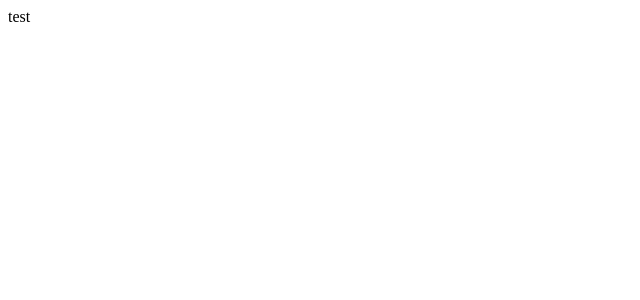
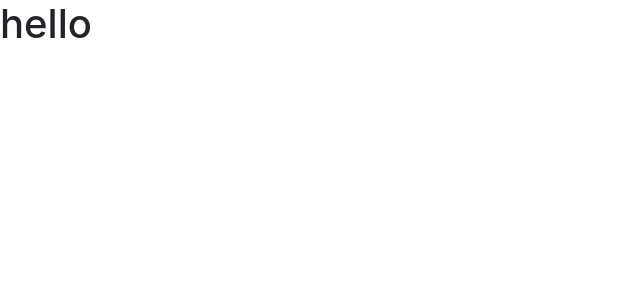
Before and after one commit to hkennedyvi/portfolio-react, a React (Create React App) app: page / in a window 1280 px wide. Shown: the top 300 px of the page, without its empty margins (0-640 px from the left). Built offline with nearby package versions, Linux system fonts and the light colour scheme.

Commit message:
google fonts and bootstrap imported

```diff
--- a/public/index.html
+++ b/public/index.html
@@ -1,20 +1,18 @@
 <!DOCTYPE html>
 <html lang="en">
+
 <head>
   <meta charset="utf-8" />
   <link rel="icon" href="%PUBLIC_URL%/favicon.ico" />
   <meta name="viewport" content="width=device-width, initial-scale=1" />
   <meta name="theme-color" content="#000000" />
-    <meta
-      name="description"
-      content="Web site created using create-react-app"
-    />
+  <meta name="description" content="Web site created using create-react-app" />
   <link rel="apple-touch-icon" href="%PUBLIC_URL%/logo192.png" />
-    <!--
-      manifest.json provides metadata used when your web app is installed on a
-      user's mobile device or desktop. See https://developers.google.com/web/fundamentals/web-app-manifest/
-    -->
-    <link rel="manifest" href="%PUBLIC_URL%/manifest.json" />
+  <link rel="stylesheet" href="https://stackpath.bootstrapcdn.com/bootstrap/4.4.1/css/bootstrap.min.css"
+    integrity="sha384-Vkoo8x4CGsO3+Hhxv8T/Q5PaXtkKtu6ug5TOeNV6gBiFeWPGFN9MuhOf23Q9Ifjh" crossorigin="anonymous">
+  <link rel="stylesheet" href="https://use.fontawesome.com/releases/v5.8.1/css/all.css"
+    integrity="sha384-50oBUHEmvpQ+1lW4y57PTFmhCaXp0ML5d60M1M7uH2+nqUivzIebhndOJK28anvf" crossorigin="anonymous" />
+  <link href="https://fonts.googleapis.com/css?family=Oswald|Roboto+Mono&display=swap" rel="stylesheet">
   <!--
       Notice the use of %PUBLIC_URL% in the tags above.
       It will be replaced with the URL of the `public` folder during the build.
@@ -26,6 +24,7 @@
     -->
   <title>React App</title>
 </head>
+
 <body>
   <noscript>You need to enable JavaScript to run this app.</noscript>
   <div id="root"></div>
@@ -40,4 +39,5 @@
       To create a production bundle, use `npm run build` or `yarn build`.
     -->
 </body>
+
 </html>
--- a/src/App.js
+++ b/src/App.js
@@ -1,12 +1,12 @@
 import React from "react";
-import Header from "./components/Header";
-import { BrowserRouter as Router, Route, Switch } from "react-router-dom";
+import Portfolio from "./components/Portfolio";
+import { BrowserRouter as Router } from "react-router-dom";
 
 function App() {
   return (
     <Router>
       <div>
-        <Header />
+        <Portfolio />
       </div>
     </Router>
   )
--- a/src/components/Header.jsx
+++ /dev/null
@@ -1,10 +0,0 @@
-import React from 'react';
-
-function Header() {
-
-    return (
-        <header>test</header>
-    )
-}
-
-export default Header;
--- /dev/null
+++ b/src/components/Portfolio.jsx
@@ -0,0 +1,9 @@
+import React from 'react';
+
+function Portfolio () {
+    return (
+        <h1>hello</h1>
+    )
+}
+
+export default Portfolio;
```
Lines whose indentation alone changed are shown as unchanged.
